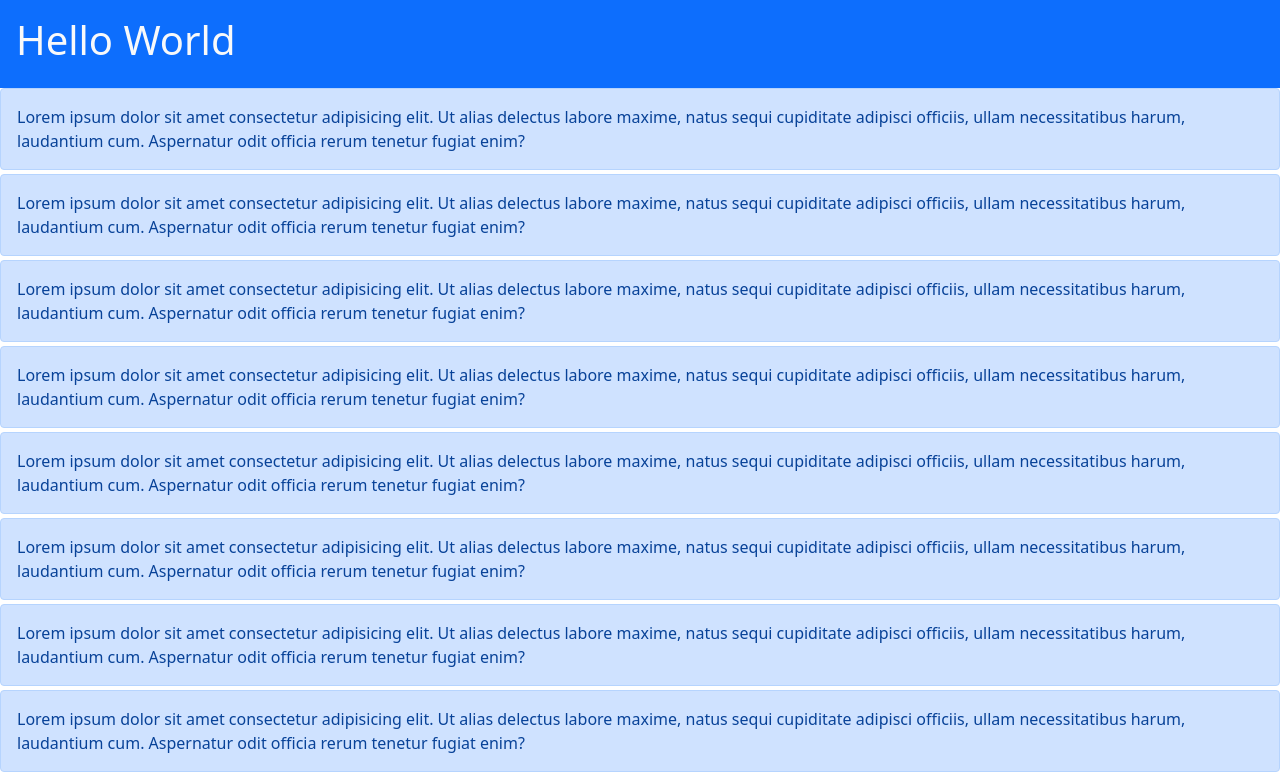
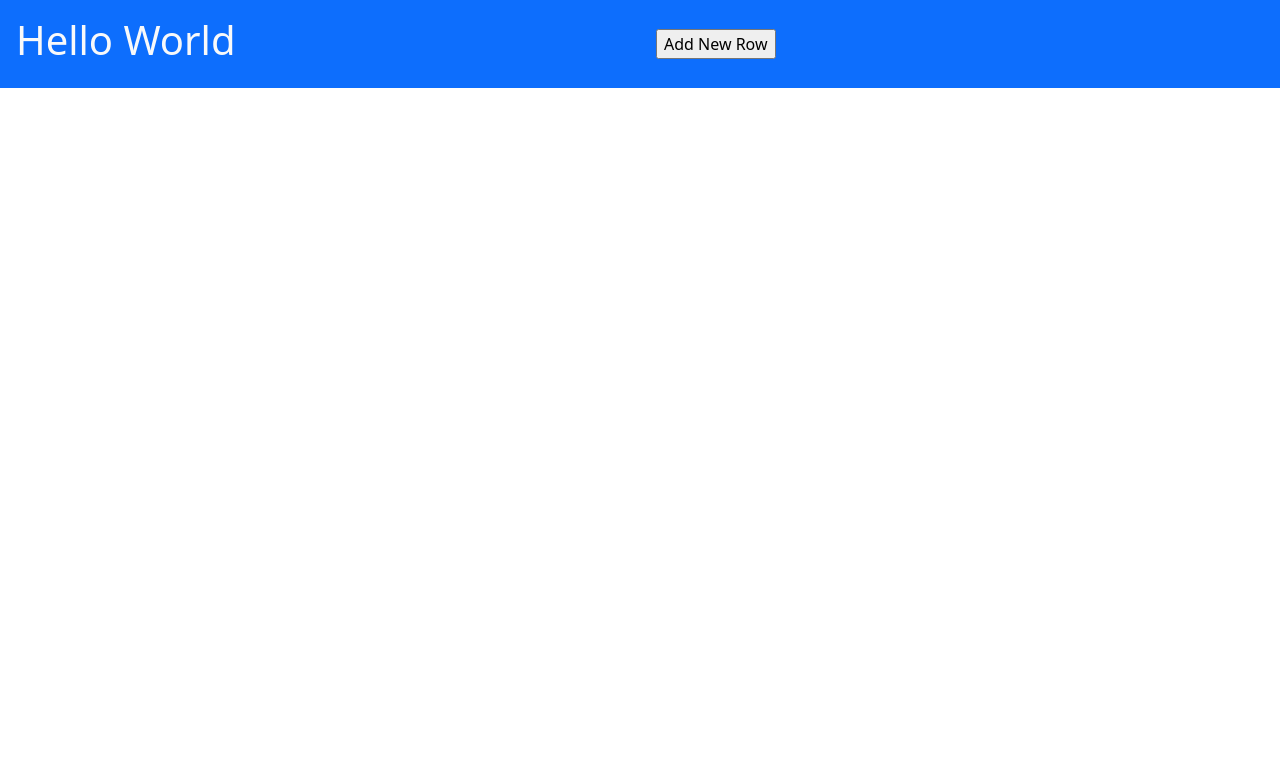
Before and after one commit to dac-2022/day16-my-react-app, a React (Create React App) app: page / in a window 1280 px wide. Shown: the top 774 px of the page. Built offline with nearby package versions, Linux system fonts and the light colour scheme.

Commit message:
working with list.

```diff
--- a/src/App.js
+++ b/src/App.js
@@ -1,22 +1,31 @@
+import { useState } from "react";
+
 function App() {
-  let list = Array.from({ length: 100 });
+  let [list, setList] = useState([]);
+
+  const addNewRow = () => {
+    const newList = [...list, 1];
+    setList(newList);
+  };
+
   return (
     <div className="container-fluid">
-      <div className="row">
-        <div className="col bg-primary text-light p-3">
+      <div className="row bg-primary align-items-center">
+        <div className="col text-light p-3">
           <h1>Hello World</h1>
+        </div>
+        <div className="col ">
+          <input type="button" value="Add New Row" onClick={addNewRow} />
         </div>
       </div>
 
       {list.map((item, index) => (
-        <div key={index} className="row mb-1">
-          <div className="col p-0">
-            <div className="alert alert-primary mb-0">
-              Lorem ipsum dolor sit amet consectetur adipisicing elit. Ut alias
-              delectus labore maxime, natus sequi cupiditate adipisci officiis,
-              ullam necessitatibus harum, laudantium cum. Aspernatur odit
-              officia rerum tenetur fugiat enim?
-            </div>
+        <div key={index} className="row">
+          <div className="col alert alert-primary mb-1">
+            Lorem ipsum dolor sit amet consectetur adipisicing elit. Quae eius
+            architecto amet tempore facilis aliquid odio alias incidunt error,
+            earum, delectus ipsa itaque dolore, suscipit expedita cupiditate
+            voluptatum? Laudantium, sint.
           </div>
         </div>
       ))}
```
